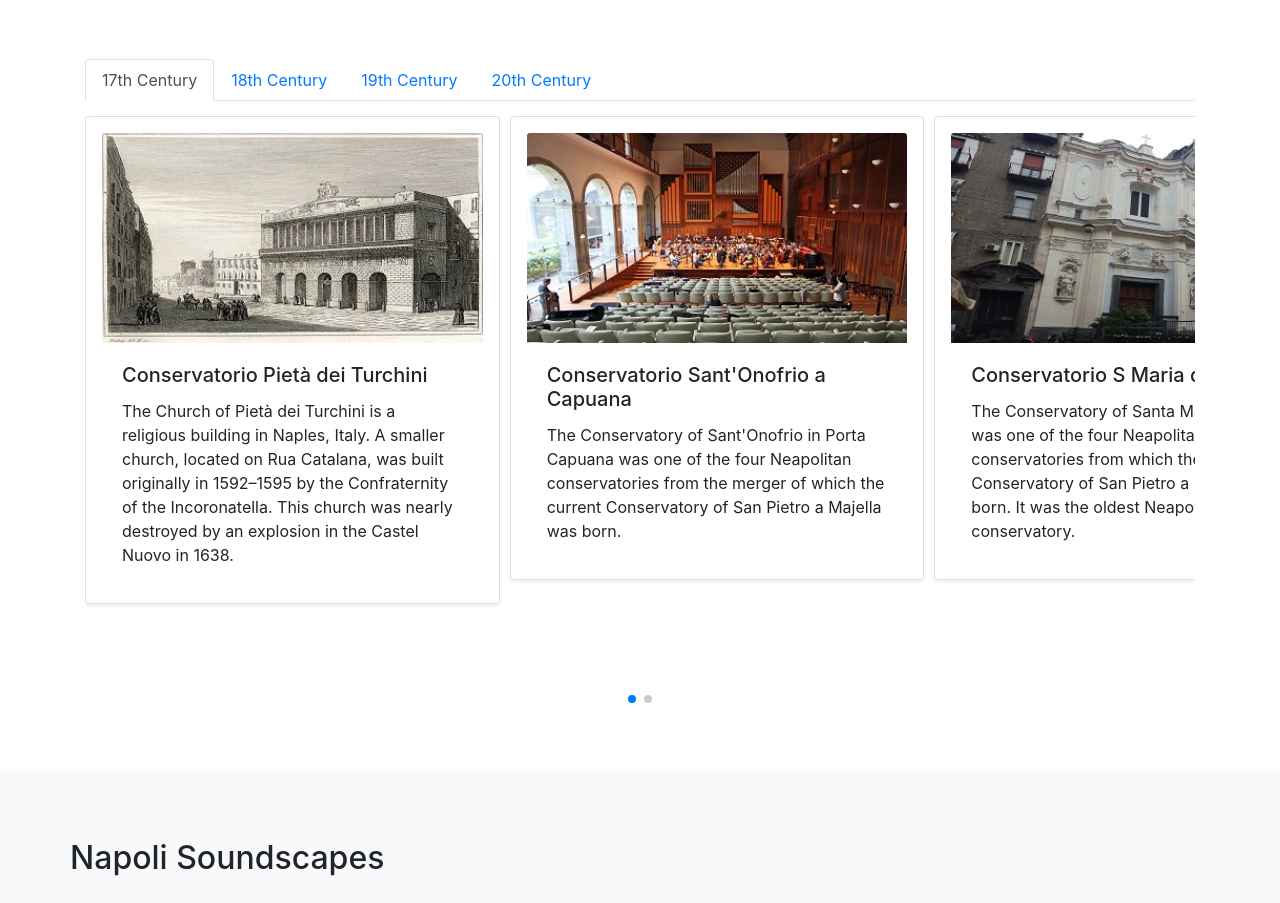
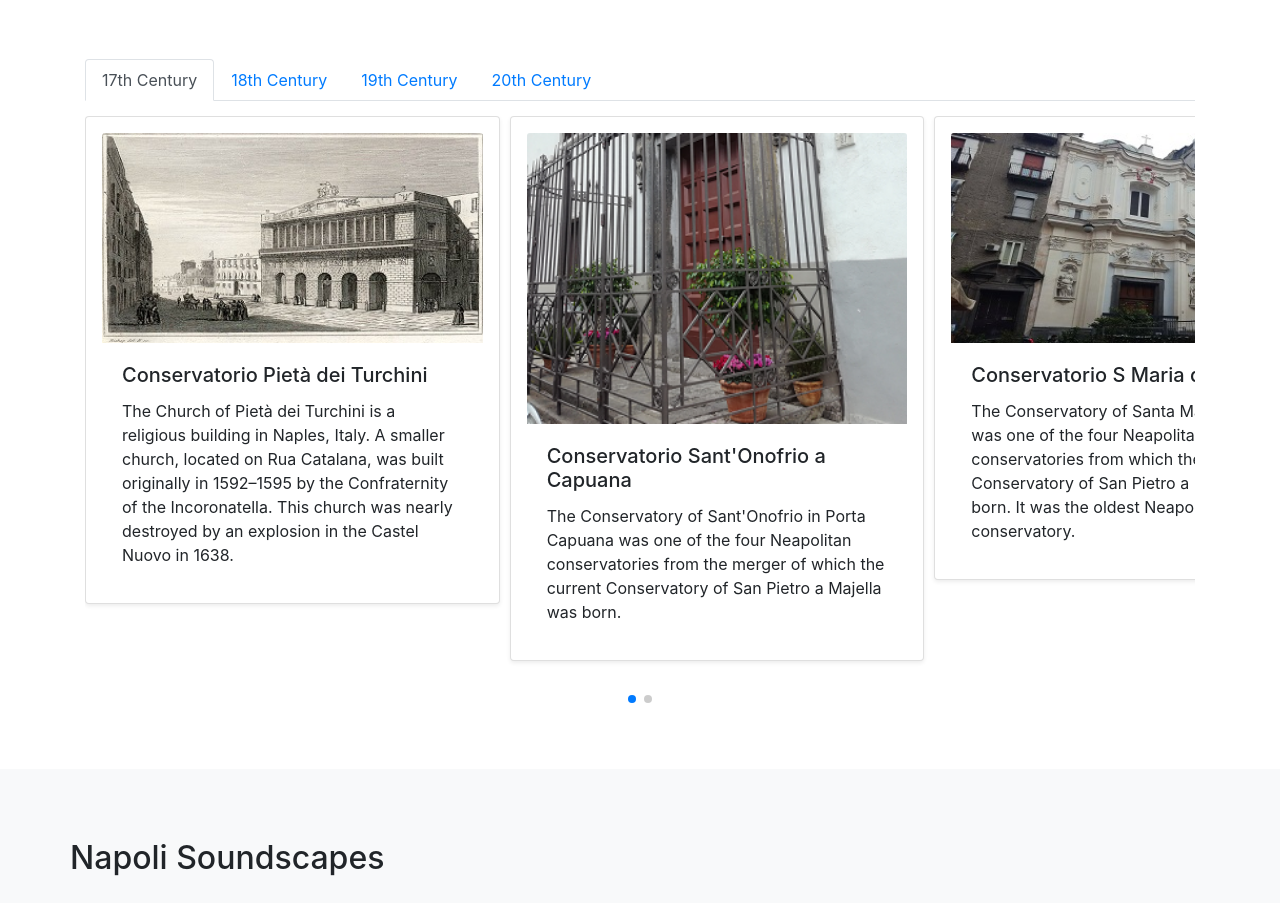
Before and after one commit to tadmouni/naples-soundscapes, a website with bundled scripts: page index.html in a window 1280 px wide. Shown: the part 1600-2503 px from the top of the page. Built offline with nearby package versions, Linux system fonts and the light colour scheme.

Commit message:
Updated image

```diff
--- a/index.html
+++ b/index.html
@@ -109,7 +109,7 @@
               <div class="swiper-slide">
                 <div class="card-deck h-100">
                   <div class="card shadow-sm p-3 mb-5 bg-white rounded">
-                    <img class="card-img-top" src="img/conservatorio.jpg" alt="San Carlo">
+                    <img class="card-img-top" src="img/capuana.jpg" alt="San Carlo">
                     <div class="card-body d-flex flex-column">
                       <h5 class="card-title">Conservatorio Sant'Onofrio a Capuana</h5>
                       <p class="card-text">The Conservatory of Sant'Onofrio in Porta Capuana was one of the four Neapolitan conservatories from the merger of which the current Conservatory of San Pietro a Majella was born.</p>
```
Also changed, not shown: img/capuana.jpg (added).
